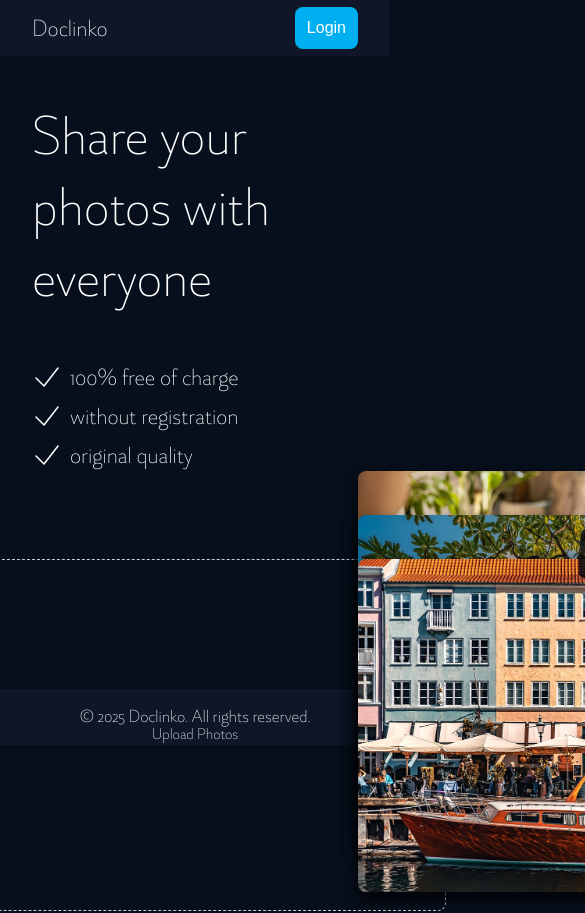
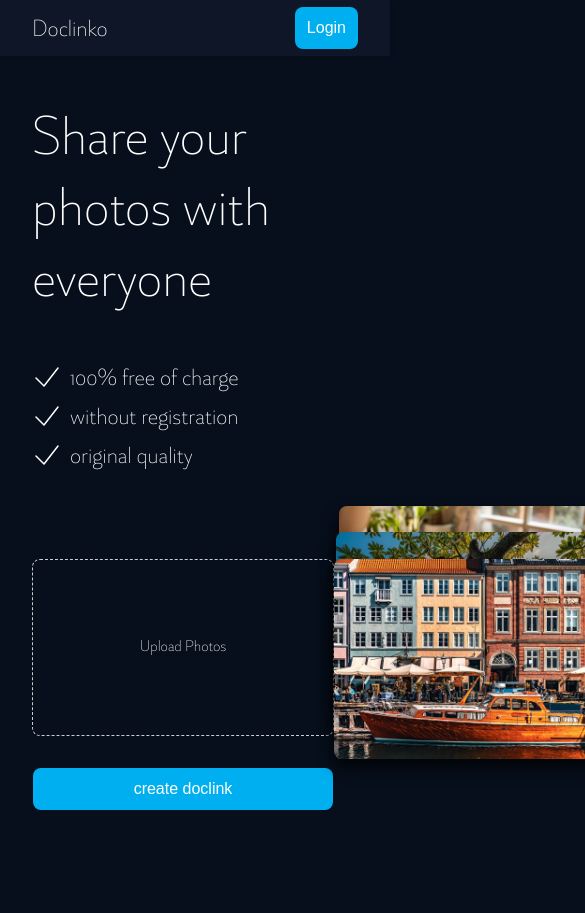
Before and after one commit to johannesbraun54/doclinko, an Angular app: page / in a window 390 px wide. Shown: the top 913 px of the page, 585 px wide, since content can reach past the window. Built offline with nearby package versions, Linux system fonts and the light colour scheme.

Commit message:
refactor: added first media queries for responsivness to 900px

```diff
--- a/src/_app-theme.scss
+++ b/src/_app-theme.scss
@@ -7,3 +7,8 @@ $background-color-primary: #070f1c;
 $background-color-secondary: #0e1627;
 
 $border-radius: 8px;
+
+$media-breakpoint-xl: 1850px;
+$media-breakpoint-l: 1500px;
+$media-breakpoint-m: 1200px;
+$media-breakpoint-s: 900px;
--- a/src/_mixins.scss
+++ b/src/_mixins.scss
@@ -23,3 +23,27 @@
         box-shadow: 0 2px 4px rgba(0, 0, 0, 0.8);
     }
 }
+
+@mixin imageStyle($top: 0%, $left: 0%, $duration: 450ms, $z-index: 3) {
+    border-radius: $border-radius;
+    box-shadow: 0 8px 16px rgba(0, 0, 0, 0.8);
+    position: absolute;
+    top: $top;
+    left: $left;
+    transform: translateX(200%);
+    transition: transform $duration ease-in-out;
+    width: 600px;
+    z-index: $z-index;
+
+    @media (max-width: 1850px) {
+        width: 500px;
+    }
+
+    @media (max-width: 1500px) {
+        width: 400px;
+    }
+
+    @media (max-width: 1200px) {
+        width: 300px;
+    }
+}
--- a/src/app/landing-page/landing-page.scss
+++ b/src/app/landing-page/landing-page.scss
@@ -81,7 +81,7 @@ main {
 
     button {
         @include buttonStyle();
-        width: 500px;
+        width: 600px;
     }
 
 }
@@ -95,7 +95,7 @@ main {
     justify-content: center;
     align-items: center;
     height: 350px;
-    width: 500px;
+    width: 600px;
 
     &:hover {
         background-color: $background-color-secondary;
@@ -137,45 +137,23 @@ main {
 }
 
 .img-one{
-    border-radius: $border-radius;
-    box-shadow: 0 8px 16px rgba(0, 0, 0, 0.8);
-    position: absolute;
-    top: 0%;
-    transform: translateX(200%);
-    transition: transform 450ms ease-in-out;
-    width: 500px;
-    z-index: 3;
+    @include imageStyle(0%, 0%, 450ms, 3);
 }
 
 .img-two{
-    border-radius: $border-radius;
-    box-shadow: 0 8px 16px rgba(0, 0, 0, 0.8);
-    position: absolute;
-    width: 500px;
-    top: -10%;
-    transform: translateX(200%);
-    transition: transform 550ms ease-in-out;
-    left: 10%;
-    z-index: 2;
+    @include imageStyle(-10%, 10%, 550ms, 2);
 }
 
 .img-three{
-    border-radius: $border-radius;
-    box-shadow: 0 8px 16px rgba(0, 0, 0, 0.8);
-    position: absolute;
-    width: 500px;
-    top: -20%;
-    transform: translateX(200%);
-    transition: transform 650ms ease-in-out;
-    left: 20%;
-    z-index: 1;
+    @include imageStyle(-20%, 20%, 650ms, 1);
 }
 
 footer {
     align-items: center;
+    background-color: $background-color-secondary;
     box-shadow: 0 -1px 4px rgba(0, 0, 0, 0.2);
     box-sizing: border-box;
-    background-color: $background-color-secondary;
+    bottom: 0;
     color: white;
     display: flex;
     font-size: 18px;
@@ -185,5 +163,63 @@ footer {
     min-height: 56px;
     padding-left: 32px;
     padding-right: 32px;
+    position: fixed;
     width: 100%;
 }
+
+@media (max-width: $media-breakpoint-xl) {
+
+    .file-upload{
+        button {
+            width: 500px;
+        }
+    }
+
+    .custom-file-upload {
+        height: 350px;
+        width: 500px;
+    }
+}
+
+@media (max-width: $media-breakpoint-l) {
+
+    .file-upload{
+        button {
+            width: 400px;
+        }
+    }
+
+    .custom-file-upload {
+        height: 250px;
+        width: 400px;
+    }
+}
+
+@media (max-width:$media-breakpoint-m) {
+
+    .headline{
+        font-size: 48px;
+    }
+
+    .file-upload{
+        button {
+            width: 300px;
+        }
+    }
+
+    .custom-file-upload {
+        height: 175px;
+        width: 300px;
+    }
+}
+
+@media (max-height: 950px) {
+    main {
+        margin-bottom: 300px;
+    }
+
+    footer {
+        position: relative;
+    }
+
+}
```
